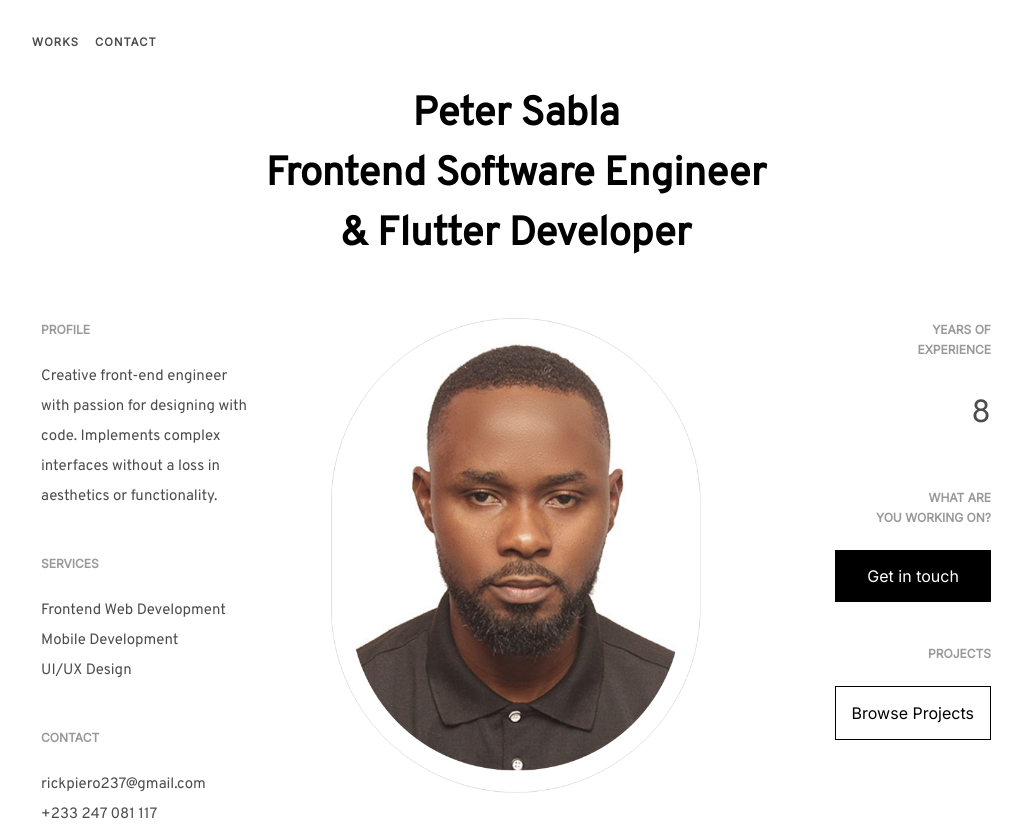
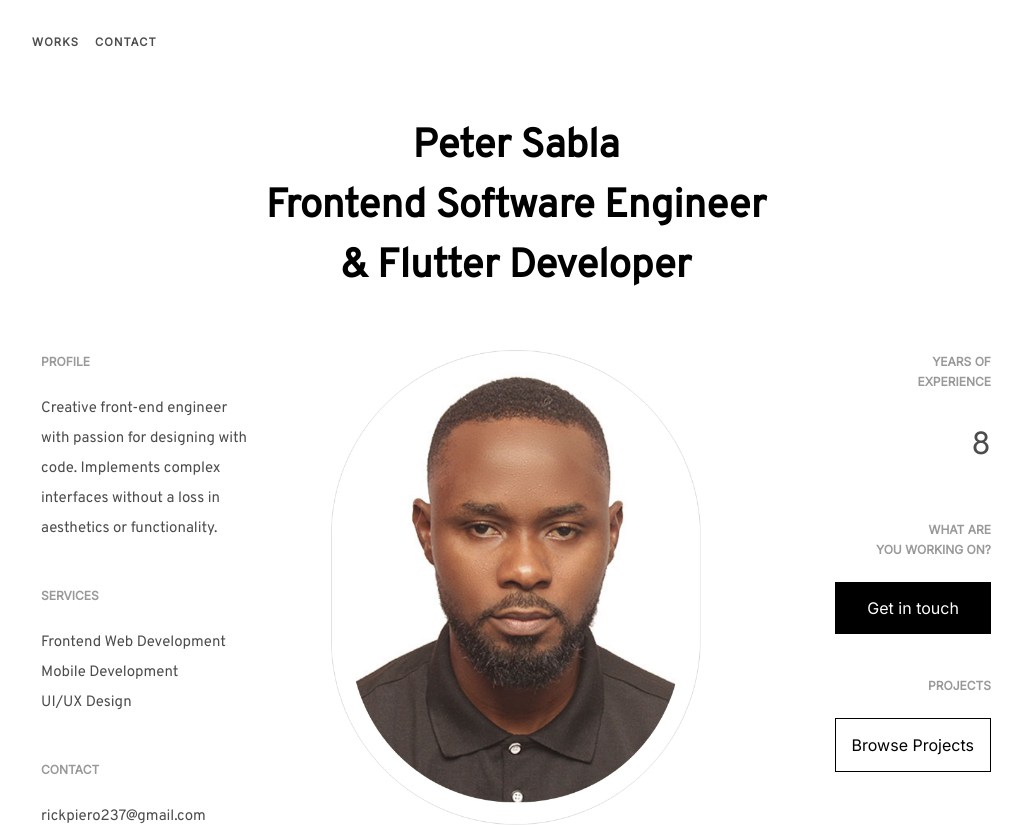
Before and after one commit to PieroCobs/portfolio-site, a SvelteKit app: page / in a window 1280 px wide. Shown: the top 825 px of the page, without its empty margins (124-1146 px from the left). Built offline with nearby package versions, Linux system fonts and the light colour scheme; some icons are missing.

Commit message:
header spacing

```diff
--- a/src/lib/components/header.svelte
+++ b/src/lib/components/header.svelte
@@ -15,7 +15,7 @@
 	.header {
 		display: flex;
 		justify-content: space-between;
-		padding: calc($column-margin-top / 2) 0 0;
+		padding: calc($column-margin-top / 2) 0;
 
 		nav {
 			display: flex;
--- a/static/styles/index.css
+++ b/static/styles/index.css
@@ -100,6 +100,7 @@ button:focus:not(:focus-visible) {
 }
 
 .container {
+	width: 100%;
 	max-width: 992px;
 	margin: 0 auto;
 	padding: 0 20px;
```
